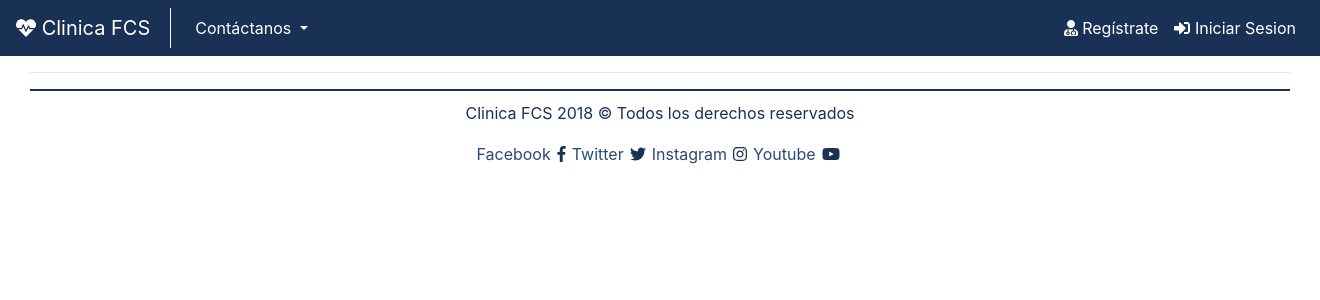
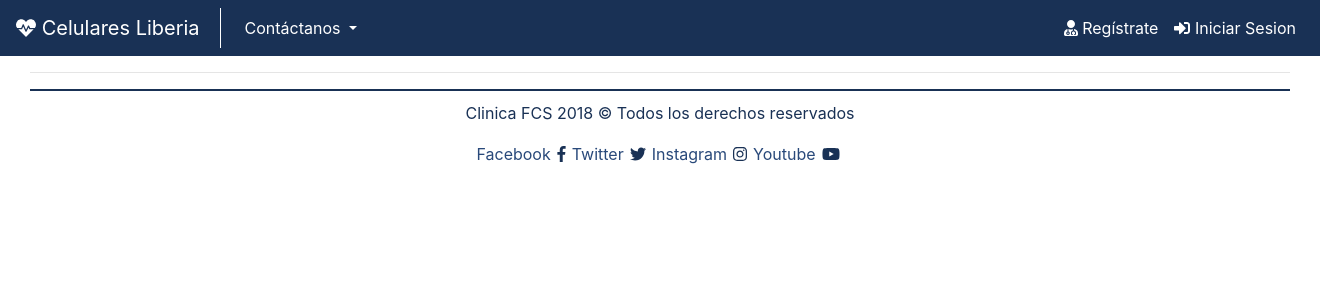
Before and after one commit to MarielChaves/proyectoDeBaseDeDatos, a PHP site: page / in a window 1320 px wide; the page is wider, and only the part inside the window is pictured. Shown: the top 300 px of that part. Run offline with PHP 8.4, Linux system fonts and the light colour scheme; some web fonts are replaced.

Commit message:
Cambio de nombre

```diff
--- a/View/header.php
+++ b/View/header.php
@@ -18,7 +18,7 @@
 
     <body style="color: #193155">
         <nav class="navbar navbar-expand-lg" id="contTitleClinica">
-            <a class="navbar-brand" id="titleClinica" href="index.php?c=Home" ><i class="fas fa-heartbeat"></i> Clinica FCS</a>
+            <a class="navbar-brand" id="titleClinica" href="index.php?c=Home" ><i class="fas fa-heartbeat"></i> Celulares Liberia</a>
             <button class="navbar-toggler" type="button" data-toggle="collapse" data-target="#navbarSupportedContent" aria-controls="navbarSupportedContent" aria-expanded="false" aria-label="Toggle navigation">
                 <span class="navbar-toggler-icon"></span>
             </button>
```
